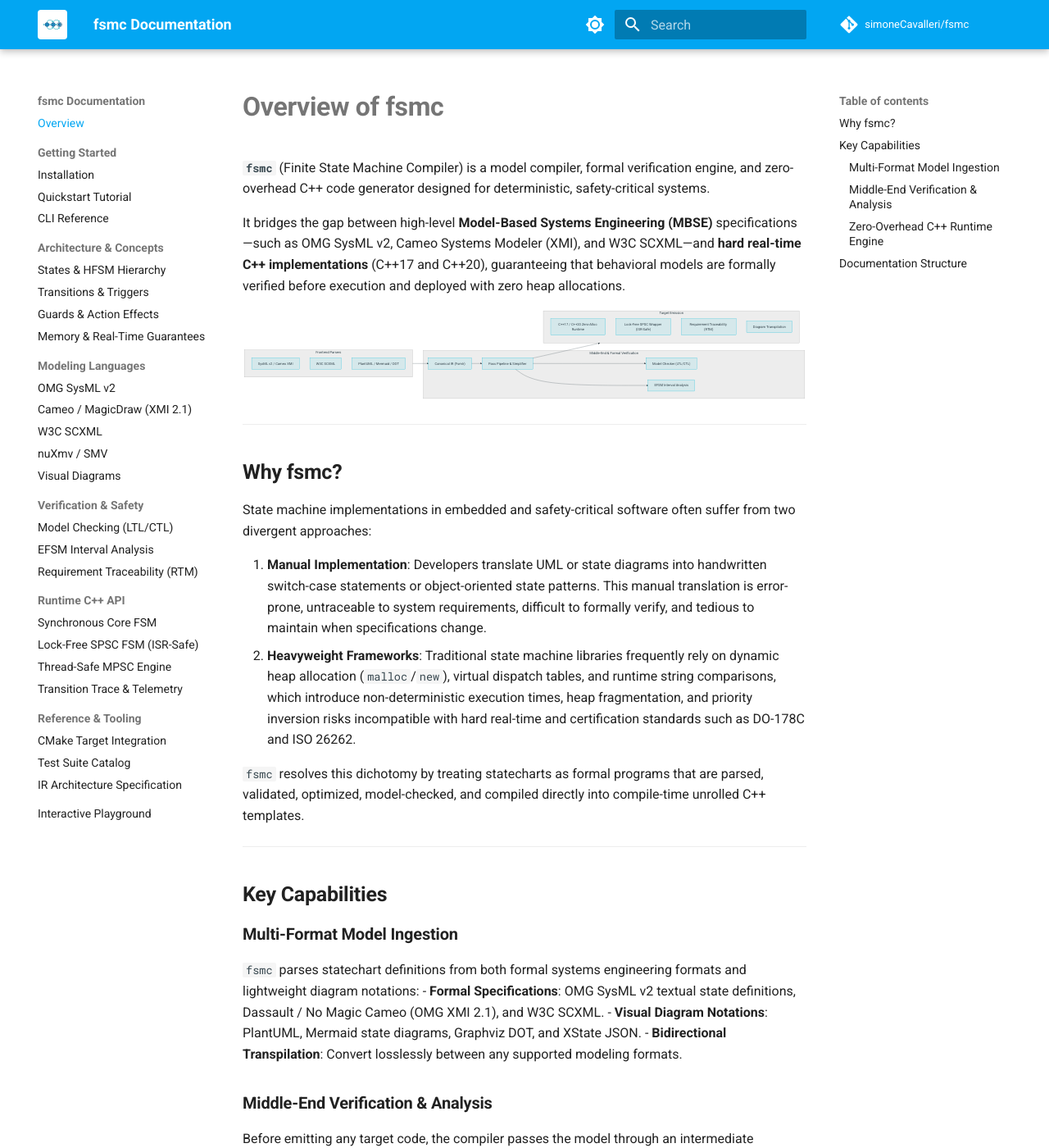
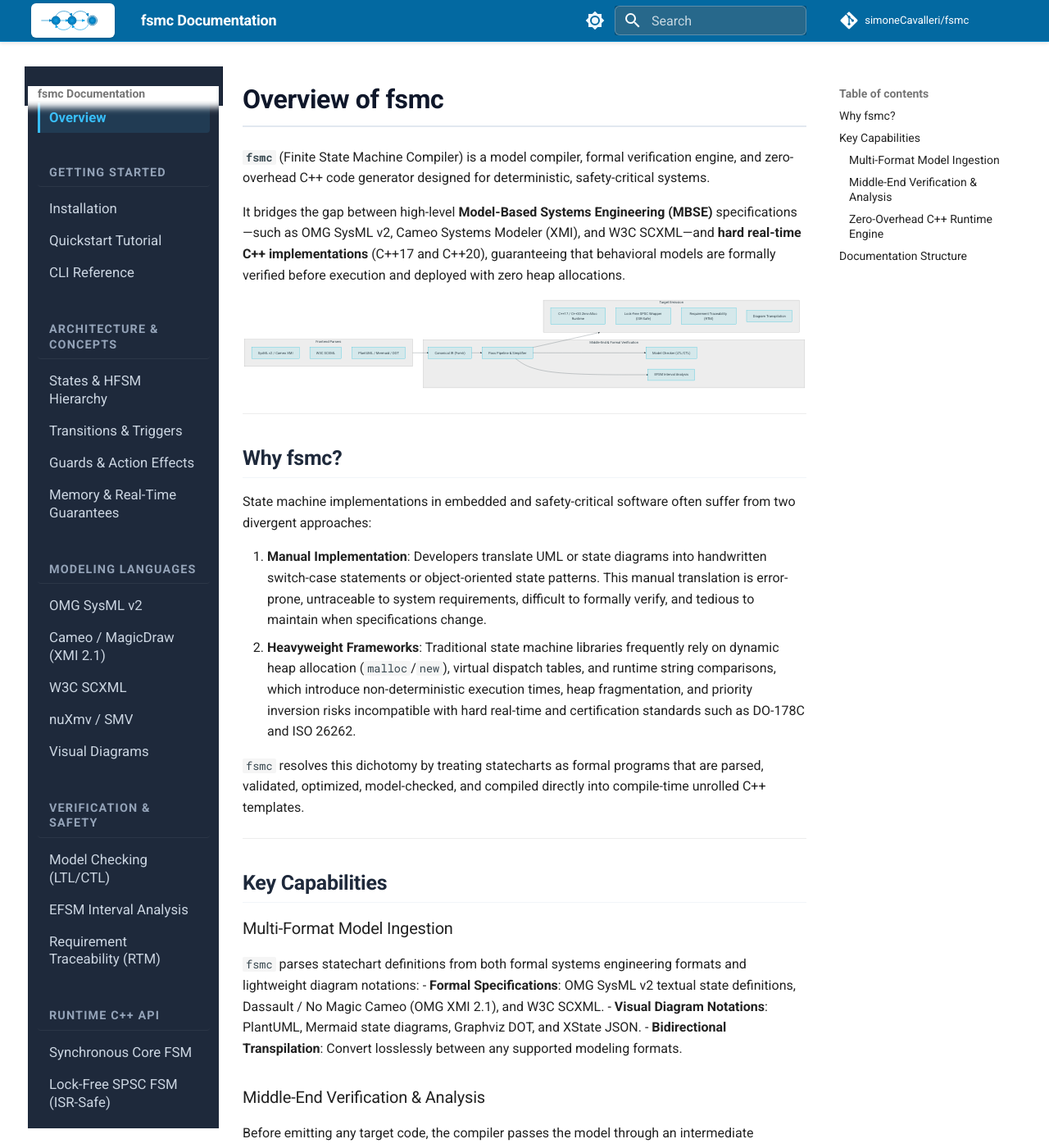
Before and after one commit to simoneCavalleri/fsmc, an MkDocs documentation site: the page built from docs/index.md, in a window 1280 px wide and 1400 px high. Shown: the whole window at 82% size. Built offline with MkDocs 1.6.1 and Material for MkDocs 9.7.7, drawn with Linux system fonts in a browser that asks for light colours; comment, search, counter and statistics services are not loaded.

Commit message:
docs: enhance documentation site with light-blue theme, project logo, and comprehensive chapters
- Integrate minimalist state machine project logo in topbar and README
- Adopt Conan 2.0-style light blue and cyan theme with custom stylesheets
- Rewrite overview page with professional high-level introduction
- Expand all technical chapters with deep explanations, tables, and C++ code
- Embed WebAssembly playground inside seamless iframe subpage

```diff
--- a/docs/stylesheets/extra.css
+++ b/docs/stylesheets/extra.css
@@ -1,37 +1,220 @@
+/* ==========================================================================
+   fsmc Documentation Design System (Inspired by Conan Docs)
+   ========================================================================== */
+
 :root {
-    --md-primary-fg-color: #0284c7;
-    --md-primary-fg-color--light: #38bdf8;
-    --md-primary-fg-color--dark: #0369a1;
-    --md-accent-fg-color: #0ea5e9;
+    --md-primary-fg-color: #0369a1;
+    --md-primary-fg-color--light: #0284c7;
+    --md-primary-fg-color--dark: #075985;
+    --md-accent-fg-color: #38bdf8;
     --md-typeset-a-color: #0284c7;
 }
 
 [data-md-color-scheme="slate"] {
-    --md-primary-fg-color: #0284c7;
-    --md-primary-fg-color--light: #38bdf8;
-    --md-primary-fg-color--dark: #0369a1;
+    --md-primary-fg-color: #0b1120;
+    --md-primary-fg-color--light: #0f172a;
+    --md-primary-fg-color--dark: #020617;
     --md-accent-fg-color: #38bdf8;
     --md-typeset-a-color: #38bdf8;
 }
 
-.md-typeset h1, .md-typeset h2, .md-typeset h3 {
-    font-weight: 600;
+/* --------------------------------------------------------------------------
+   Top Navigation Header (Conan Deep Blue)
+   -------------------------------------------------------------------------- */
+.md-header {
+    background-color: #0369a1 !important;
+    color: #ffffff !important;
+    border-bottom: 1px solid #0284c7;
+    box-shadow: 0 2px 4px rgba(0, 0, 0, 0.1);
+}
+
+[data-md-color-scheme="slate"] .md-header {
+    background-color: #0b1120 !important;
+    color: #f8fafc !important;
+    border-bottom: 1px solid #1e293b;
+}
+
+.md-header__title {
+    color: #ffffff !important;
+    font-weight: 700;
     letter-spacing: -0.01em;
 }
 
+.md-header__button {
+    color: #f0f9ff !important;
+}
+
+/* Logo in Header with crisp badge container */
+.md-header__button.md-logo {
+    margin-right: 0.6rem;
+    display: flex;
+    align-items: center;
+    background: #ffffff;
+    border-radius: 6px;
+    padding: 3px 6px;
+    box-shadow: 0 1px 3px rgba(0, 0, 0, 0.15);
+}
+
+.md-header__button.md-logo img,
+.md-header__button.md-logo svg {
+    height: 1.8rem;
+    width: auto;
+    display: block;
+}
+
+/* --------------------------------------------------------------------------
+   Search Bar
+   -------------------------------------------------------------------------- */
+.md-search__input {
+    background-color: rgba(255, 255, 255, 0.15) !important;
+    color: #ffffff !important;
+    border-radius: 6px !important;
+    border: 1px solid rgba(255, 255, 255, 0.25) !important;
+}
+
+.md-search__input::placeholder {
+    color: rgba(255, 255, 255, 0.75) !important;
+}
+
+[data-md-color-scheme="slate"] .md-search__input {
+    background-color: #1e293b !important;
+    color: #f8fafc !important;
+    border: 1px solid #334155 !important;
+}
+
+/* --------------------------------------------------------------------------
+   Left Sidebar Navigation (Conan Slate-Navy Theme)
+   -------------------------------------------------------------------------- */
+.md-sidebar--primary {
+    background-color: #1e293b;
+    border-right: 1px solid #0f172a;
+}
+
+.md-sidebar--primary .md-sidebar__scrollwrap {
+    background-color: #1e293b;
+}
+
+[data-md-color-scheme="slate"] .md-sidebar--primary,
+[data-md-color-scheme="slate"] .md-sidebar--primary .md-sidebar__scrollwrap {
+    background-color: #0f172a;
+    border-right: 1px solid #020617;
+}
+
+/* Section Group Headings in Sidebar */
+.md-sidebar--primary .md-nav__item--section > .md-nav__link {
+    font-size: 0.72rem !important;
+    font-weight: 700 !important;
+    text-transform: uppercase !important;
+    letter-spacing: 0.08em !important;
+    color: #94a3b8 !important;
+    padding-top: 1.1rem !important;
+    padding-bottom: 0.35rem !important;
+    border-bottom: 1px solid rgba(255, 255, 255, 0.06);
+    margin-bottom: 0.3rem;
+}
+
+/* Navigation Links */
+.md-sidebar--primary .md-nav__link {
+    font-size: 0.84rem !important;
+    color: #cbd5e1 !important;
+    padding: 0.38rem 0.7rem !important;
+    border-radius: 4px;
+    margin: 0.1rem 0;
+    transition: all 0.15s ease;
+}
+
+.md-sidebar--primary .md-nav__link:hover {
+    color: #ffffff !important;
+    background-color: rgba(255, 255, 255, 0.08);
+}
+
+/* Active Page in Left Sidebar */
+.md-sidebar--primary .md-nav__item--active > .md-nav__link:not(.md-nav__link--index) {
+    color: #38bdf8 !important;
+    font-weight: 600 !important;
+    background-color: rgba(56, 189, 248, 0.12) !important;
+    border-left: 3px solid #38bdf8 !important;
+    border-radius: 0 4px 4px 0 !important;
+    padding-left: calc(0.7rem - 3px) !important;
+}
+
+/* --------------------------------------------------------------------------
+   Content Area & Typography
+   -------------------------------------------------------------------------- */
+.md-content {
+    background-color: #ffffff;
+}
+
+[data-md-color-scheme="slate"] .md-content {
+    background-color: #0f172a;
+}
+
+.md-typeset h1 {
+    font-weight: 700;
+    color: #0f172a;
+    border-bottom: 2px solid #e2e8f0;
+    padding-bottom: 0.5rem;
+    margin-bottom: 1.2rem;
+}
+
+[data-md-color-scheme="slate"] .md-typeset h1 {
+    color: #f8fafc;
+    border-bottom: 2px solid #1e293b;
+}
+
+.md-typeset h2 {
+    font-weight: 600;
+    color: #1e293b;
+    border-bottom: 1px solid #f1f5f9;
+    padding-bottom: 0.3rem;
+    margin-top: 1.8rem;
+}
+
+[data-md-color-scheme="slate"] .md-typeset h2 {
+    color: #e2e8f0;
+    border-bottom: 1px solid #1e293b;
+}
+
+/* Tables */
 .md-typeset table:not([class]) {
     font-size: 0.85rem;
-    border-radius: 4px;
-    box-shadow: 0 1px 3px rgba(0,0,0,0.05);
+    border-radius: 6px;
+    border: 1px solid #e2e8f0;
+    box-shadow: 0 1px 3px rgba(0, 0, 0, 0.04);
 }
 
+.md-typeset table:not([class]) th {
+    background-color: #f8fafc;
+    color: #1e293b;
+    font-weight: 600;
+}
+
+[data-md-color-scheme="slate"] .md-typeset table:not([class]) th {
+    background-color: #1e293b;
+    color: #f8fafc;
+}
+
+/* Admonitions (Callout cards with distinct colored borders) */
+.md-typeset .admonition {
+    border-radius: 6px;
+    box-shadow: 0 1px 3px rgba(0, 0, 0, 0.04);
+    border-left-width: 4px;
+}
+
+/* Playground Frame */
 .playground-frame-container {
     width: 100%;
     height: 85vh;
-    border: 1px solid var(--md-default-fg-color--lightest);
+    border: 1px solid #cbd5e1;
     border-radius: 6px;
     overflow: hidden;
     margin-top: 1rem;
+    box-shadow: 0 2px 8px rgba(0, 0, 0, 0.06);
+}
+
+[data-md-color-scheme="slate"] .playground-frame-container {
+    border: 1px solid #334155;
+    box-shadow: 0 2px 8px rgba(0, 0, 0, 0.3);
 }
 
 .playground-frame-container iframe {
@@ -39,11 +222,3 @@
     height: 100%;
     border: none;
 }
-
-.md-header__button.md-logo img {
-    height: 1.8rem;
-    width: auto;
-    background: #ffffff;
-    border-radius: 4px;
-    padding: 2px;
-}
--- a/mkdocs.yml
+++ b/mkdocs.yml
@@ -8,9 +8,10 @@
 
 theme:
   name: material
-  logo: assets/logo.png
+  logo: assets/logo.svg
   favicon: assets/logo.png
   palette:
+
 
     - scheme: default
       primary: light blue
```
Also changed, not shown: README.md (+2 -1 lines), docs/assets/logo.png, docs/assets/logo.svg (added).
